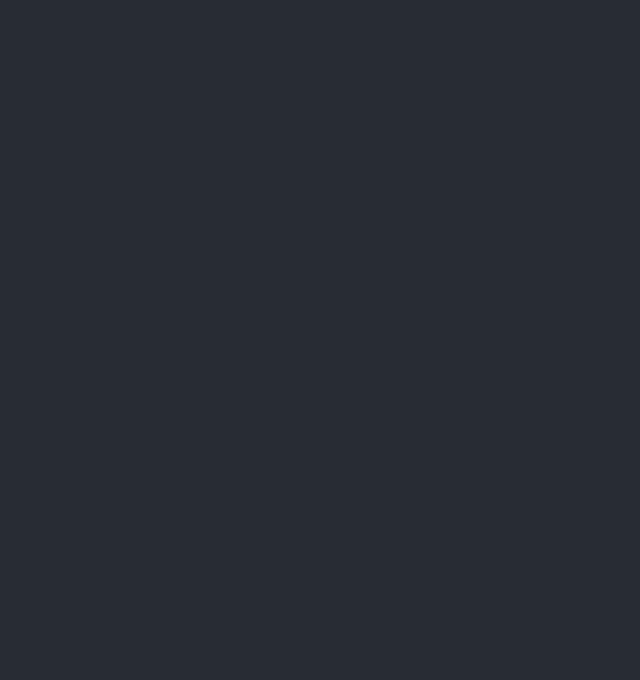
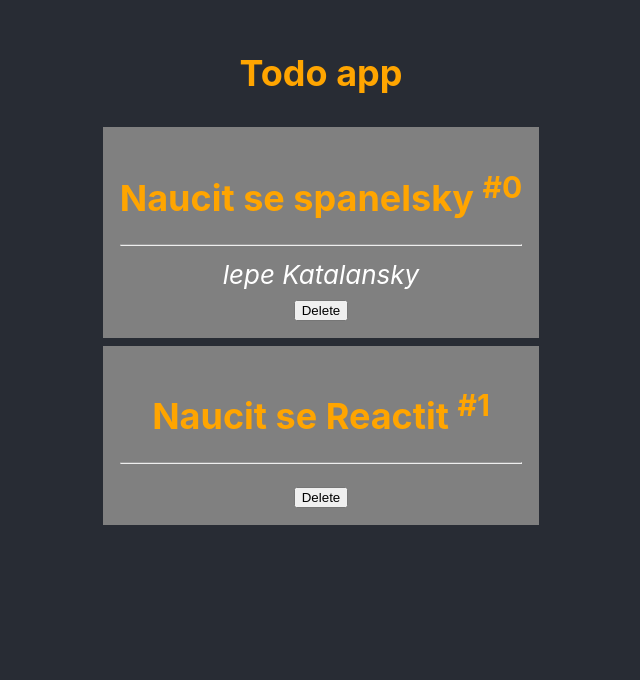
Before and after one commit to vladka/reactdemo2, a React (Create React App) app: page / in a window 1280 px wide. Shown: the part 120-800 px from the top of the page, without its empty margins (319-959 px from the left). Built offline with nearby package versions, Linux system fonts and the light colour scheme.

Commit message:
3A 26ledna

```diff
--- a/src/App.tsx
+++ b/src/App.tsx
@@ -3,15 +3,22 @@ import logo from "./logo.svg";
 import "./App.css";
 import { H1 } from "./components/atomic/H1";
 import { Counter } from "./components/Counter";
+import { TodoList } from "./components/TodoList";
+import { TodoItem } from "./types";
+
+const fakeData: Array<TodoItem> = [
+  { id: 0, title: "Naucit se spanelsky", description: "lepe Katalansky" },
+  { id: 1, title: "Naucit se Reactit" },
+];
 
 const App = () => {
   return (
     <div className="App">
       <header className="App-header">
-        {/* <H1>Todo app</H1>
-        <TodoList items={fakeData} /> */}
+        <H1>Todo app</H1>
+        <TodoList items={fakeData} />
 
-        <Counter initialValue={10} />
+        {/* <Counter initialValue={10} /> */}
       </header>
     </div>
   );
--- a/src/components/Counter.tsx
+++ b/src/components/Counter.tsx
@@ -22,7 +22,7 @@ export const Counter: React.FC<CounterProps> = ({ initialValue }) => {
     console.log("volal se useEffect ", document.body.offsetWidth);
     const handleId = setTimeout(() => {
       console.log("timeout has run");
-      document.body.style.zoom = "3";
+      //document.body.style.zoom = "3";
     }, 3000);
     return () => {
       console.log("uklizim timeout", handleId);
--- /dev/null
+++ b/src/components/TodoItem.css
@@ -0,0 +1,10 @@
+.todoItem {
+  border: solid 1px gray;
+  background: gray;
+  padding: 16px;
+  margin: 8px;
+}
+
+.description {
+  font-style: italic;
+}
--- /dev/null
+++ b/src/components/TodoItem.tsx
@@ -0,0 +1,25 @@
+import React from "react";
+import { TodoItem as TodoItemType } from "../types";
+import { H1 } from "./atomic/H1";
+import "./TodoItem.css";
+
+type TodoItemProps = TodoItemType & { deleteItem: (id: number) => void };
+
+export const TodoItem: React.FC<TodoItemProps> = ({
+  id,
+  title,
+  description,
+  deleteItem,
+}) => {
+  return (
+    <div className="todoItem">
+      <H1>
+        {title} <sup>#{id}</sup>
+      </H1>
+      <hr />
+      <div className="description">{description}</div>
+      <button onClick={() => deleteItem(id)}>Delete</button>
+      {/* <pre style={{ textAlign: "left" }}>{JSON.stringify(props, null, 2)}</pre> */}
+    </div>
+  );
+};
--- /dev/null
+++ b/src/components/TodoList.tsx
@@ -0,0 +1,25 @@
+import React, { useState } from "react";
+import { TodoItem as TodoItemType } from "../types";
+import { TodoItem } from "./TodoItem";
+
+type TodoListProps = {
+  items: TodoItemType[];
+};
+
+export const TodoList: React.FC<TodoListProps> = ({ items: itemsProps }) => {
+  const [items, setItems] = useState(itemsProps);
+
+  const deleteItem = (id: number) => {
+    setItems(items.filter((x) => x.id !== id));
+  };
+
+  return (
+    <div>
+      {items.map((item) => (
+        <TodoItem key={item.id} {...item} deleteItem={deleteItem} />
+      ))}
+
+      {/* <pre style={{ textAlign: "left" }}>{JSON.stringify(props, null, 2)}</pre> */}
+    </div>
+  );
+};
```
